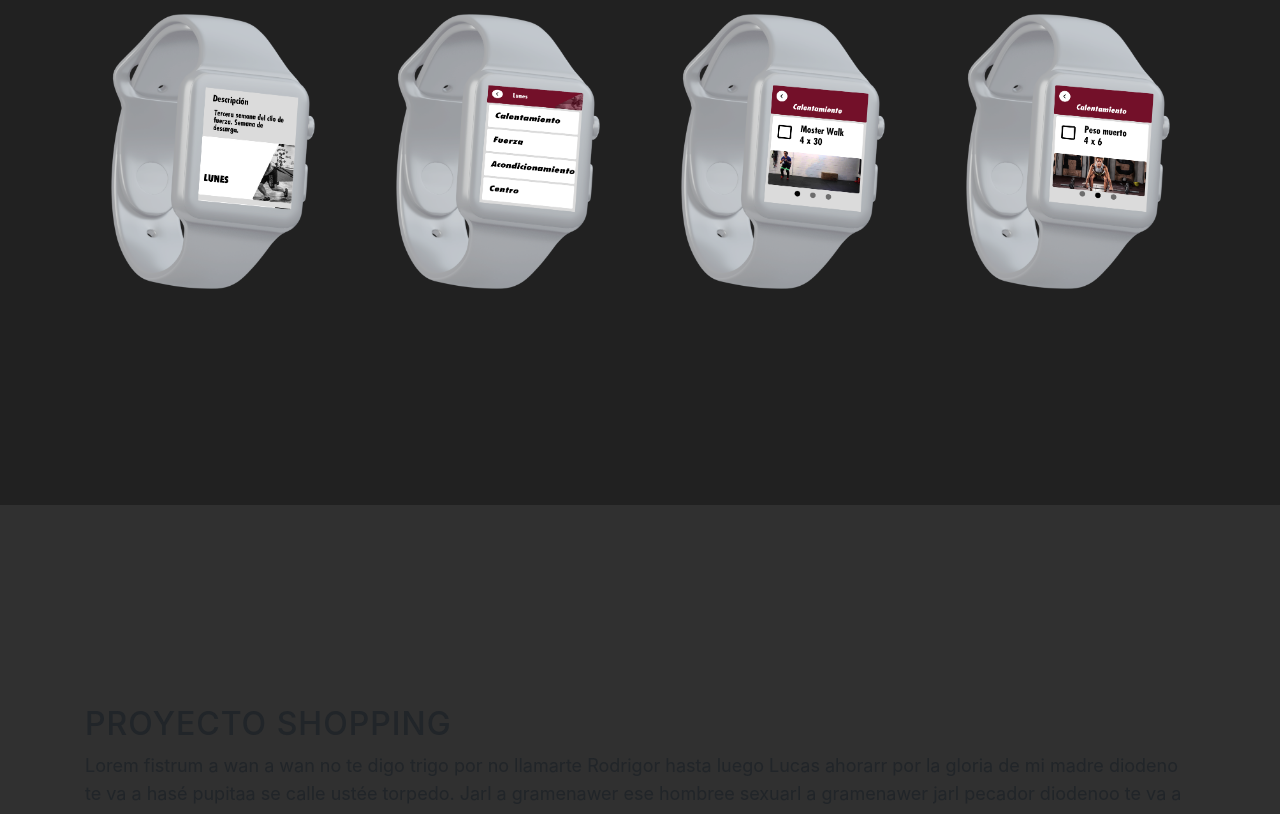
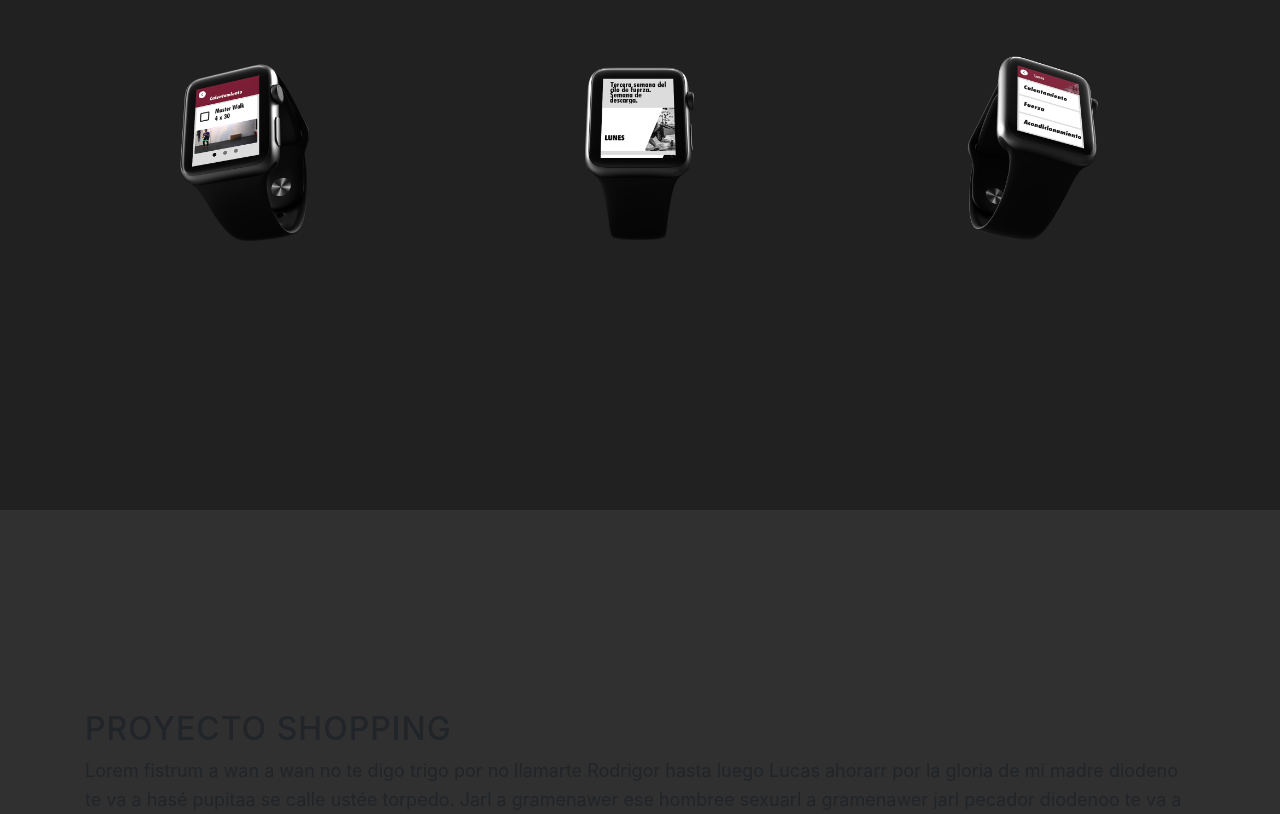
Before and after one commit to JuanluVilar/juanlu-portfolio, a website with bundled scripts: page index.html in a window 1280 px wide. Shown: the part 2394-3208 px from the top of the page. Built offline with nearby package versions, Linux system fonts and the light colour scheme; files whose address does not match are found by name.

Commit message:
changeImg

```diff
--- a/index.html
+++ b/index.html
@@ -94,20 +94,16 @@
           <p><img class="resize" src="img/iphone.png" alt=""></p>
           <p class="p-white"></p>
         </div>
-        <div class="col-lg-3 mx-auto">
-          <p><img class="resize" src="img/GroupW.png" alt=""></p>
+        <div class="col-lg-4 mx-auto">
+          <p><img class="resize" src="img/43.png" alt=""></p>
           <p class="p-white"></p>
         </div>
-        <div class="col-lg-3 mx-auto">
-          <p><img class="resize" src="img/GroupWatchw2.png" alt=""></p>
+        <div class="col-lg-4 mx-auto">
+          <p><img class="resize" src="img/42.png" alt=""></p>
           <p class="p-white"></p>
         </div>
-        <div class="col-lg-3 mx-auto">
-          <p><img class="resize" src="img/GroupWatchw3.png" alt=""></p>
-          <p class="p-white"></p>
-        </div>
-        <div class="col-lg-3 mx-auto">
-          <p><img class="resize" src="img/GroupWatchw4.png" alt=""></p>
+        <div class="col-lg-4 mx-auto">
+          <p><img class="resize" src="img/52.png" alt=""></p>
           <p class="p-white"></p>
         </div>
       </div>
```
Also changed, not shown: img/42.png (added), img/43.png (added), img/52.png (added), img/GroupW.png (deleted), img/GroupWatch1.png (deleted), img/GroupWatchw2.png (deleted), img/GroupWatchw3.png (deleted), img/GroupWatchw4.png (deleted), 3 other files.
